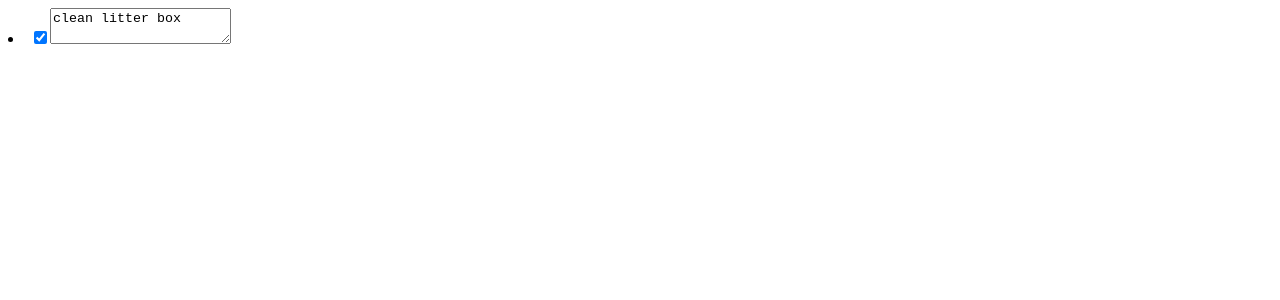
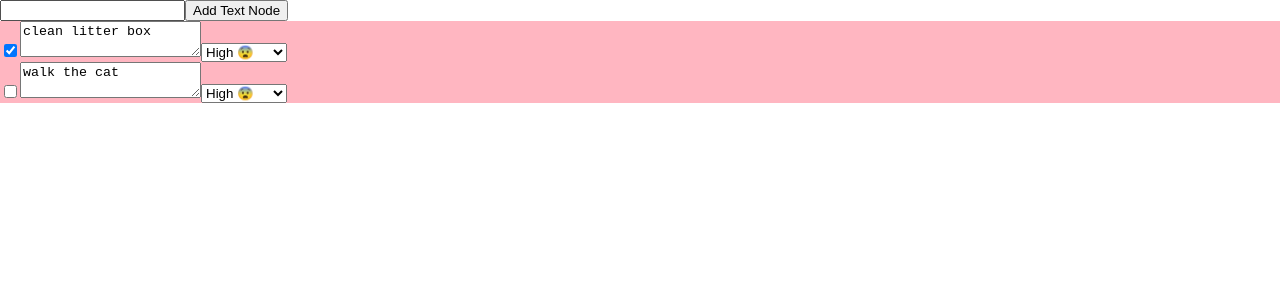
Before and after one commit to deaconpoon/text-app, a React (Create React App) app: page / in a window 1280 px wide. Shown: the top 300 px of the page. Built offline with nearby package versions, Linux system fonts and the light colour scheme.

Commit message:
Add TextNodeItem and TextNodeList component. Add priority feature

```diff
--- /dev/null
+++ b/src/AddTextNodeForm.tsx
@@ -0,0 +1,11 @@
+import React, { useState } from "react";
+
+export const AddTextNodeForm = () => {
+  const [newTextNode, setNewTextNode] = useState("");
+  return (
+    <form>
+      <input type="text"></input>
+      <button type="submit">Add Text Node</button>
+    </form>
+  );
+};
--- /dev/null
+++ b/src/App.css
@@ -0,0 +1,130 @@
+/* Reset*/
+
+html,
+body,
+div,
+span,
+applet,
+object,
+iframe,
+h1,
+h2,
+h3,
+h4,
+h5,
+h6,
+p,
+blockquote,
+pre,
+a,
+abbr,
+acronym,
+address,
+big,
+cite,
+code,
+del,
+dfn,
+em,
+img,
+ins,
+kbd,
+q,
+s,
+samp,
+small,
+strike,
+strong,
+sub,
+sup,
+tt,
+var,
+b,
+u,
+i,
+center,
+dl,
+dt,
+dd,
+ol,
+ul,
+li,
+fieldset,
+form,
+label,
+legend,
+table,
+caption,
+tbody,
+tfoot,
+thead,
+tr,
+th,
+td,
+article,
+aside,
+canvas,
+details,
+embed,
+figure,
+figcaption,
+footer,
+header,
+hgroup,
+menu,
+nav,
+output,
+ruby,
+section,
+summary,
+time,
+mark,
+audio,
+video {
+  margin: 0;
+  padding: 0;
+  border: 0;
+  font-size: 100%;
+  font: inherit;
+  vertical-align: baseline;
+}
+/* HTML5 display-role reset for older browsers */
+article,
+aside,
+details,
+figcaption,
+figure,
+footer,
+header,
+hgroup,
+menu,
+nav,
+section {
+  display: block;
+}
+body {
+  line-height: 1;
+}
+ol,
+ul {
+  list-style: none;
+}
+blockquote,
+q {
+  quotes: none;
+}
+blockquote:before,
+blockquote:after,
+q:before,
+q:after {
+  content: "";
+  content: none;
+}
+table {
+  border-collapse: collapse;
+  border-spacing: 0;
+}
+
+.textNode {
+  background-color: lightpink;
+}
--- a/src/App.tsx
+++ b/src/App.tsx
@@ -1,13 +1,63 @@
-import React from "react";
+import React, { useState } from "react";
+import "./App.css";
 import { TextNodeItem } from "./TextNodeItem";
+import { TextNodeList } from "./TextNodeList";
+import { AddTextNodeForm } from "./AddTextNodeForm";
 
-const textNodes: Array<TextNode> = [
+const initialTextNodes: Array<TextNode> = [
   { text: "clean litter box", complete: true, priority: 1 },
-  { text: "walk the cat", complete: false, priority: 2 },
+  { text: "walk the cat", complete: false, priority: 1 },
 ];
 
 const App: React.FC = () => {
-  return <TextNodeItem textNode={textNodes[0]}></TextNodeItem>;
+  const [textNodes, setTextNodes] = useState(initialTextNodes);
+
+  const toggleTextNode: ToggleTextNode = (selectedTextNode) => {
+    const newTextNode = textNodes.map((textNode) => {
+      if (textNode === selectedTextNode) {
+        return {
+          ...textNode,
+          complete: !textNode.complete,
+        };
+      }
+      return textNode;
+    });
+    setTextNodes(newTextNode);
+  };
+
+  //Map through textNodes, if it is the selected one, change the priority to the local state priority
+  const setTextNodePriority: SetTextNodePriority = (
+    selectedTextNode,
+    priority
+  ) => {
+    const newTextNode = textNodes.map((textNode) => {
+      if (textNode === selectedTextNode) {
+        return {
+          ...textNode,
+          priority: priority,
+        };
+      }
+      return textNode;
+    });
+    setTextNodes(newTextNode);
+  };
+
+  const addTextNode: AddTextNode = (newTextNode) => {
+    setTextNodes([
+      ...textNodes,
+      { text: newTextNode, complete: false, priority: 1 },
+    ]);
+  };
+  return (
+    <React.Fragment>
+      <AddTextNodeForm></AddTextNodeForm>
+      <TextNodeList
+        textNodes={textNodes}
+        toggleTextNode={toggleTextNode}
+        setTextNodePriority={setTextNodePriority}
+      ></TextNodeList>
+    </React.Fragment>
+  );
 };
 
 export default App;
--- a/src/TextNodeItem.tsx
+++ b/src/TextNodeItem.tsx
@@ -1,15 +1,47 @@
-import React from "react";
+import React, { useState, ChangeEvent, useEffect } from "react";
 
 interface TextNodeItemProps {
   textNode: TextNode;
+  toggleTextNode: ToggleTextNode;
+  setTextNodePriority: SetTextNodePriority;
 }
 
-export const TextNodeItem: React.FC<TextNodeItemProps> = ({ textNode }) => {
+export const TextNodeItem: React.FC<TextNodeItemProps> = ({
+  textNode,
+  toggleTextNode,
+  setTextNodePriority,
+}) => {
+  //set textNode.priority as local state - priority in initiation
+  const [priority, setPriority] = useState(textNode.priority);
+
+  //every time the select value change, set the textNode.priority to the new value
+
+  const handlePriority = (e: ChangeEvent<HTMLSelectElement>) => {
+    setPriority(Number(e.target.value));
+  };
+
+  useEffect(() => {
+    setTextNodePriority(textNode, priority);
+  }, [priority]);
+
   return (
-    <li>
+    <li className="textNode">
       <label>
-        <input type="checkbox" checked={textNode.complete}></input>
+        <input
+          type="checkbox"
+          checked={textNode.complete}
+          onChange={() => toggleTextNode(textNode)}
+        ></input>
         <textarea>{textNode.text}</textarea>
+        <select
+          onChange={handlePriority}
+          name="text-node"
+          id="text-node-select"
+        >
+          <option value="1">High 😨</option>
+          <option value="2">Normal 😉</option>
+          <option value="3">Low 🤤</option>
+        </select>
       </label>
     </li>
   );
--- /dev/null
+++ b/src/TextNodeList.tsx
@@ -0,0 +1,29 @@
+import React from "react";
+import { TextNodeItem } from "./TextNodeItem";
+
+interface TextNodeListProps {
+  textNodes: Array<TextNode>;
+  toggleTextNode: ToggleTextNode;
+  setTextNodePriority: SetTextNodePriority;
+}
+
+export const TextNodeList: React.FC<TextNodeListProps> = ({
+  textNodes,
+  toggleTextNode,
+  setTextNodePriority,
+}) => {
+  return (
+    <ul>
+      {textNodes.map((textNode) => {
+        return (
+          <TextNodeItem
+            key={textNode.text}
+            textNode={textNode}
+            toggleTextNode={toggleTextNode}
+            setTextNodePriority={setTextNodePriority}
+          ></TextNodeItem>
+        );
+      })}
+    </ul>
+  );
+};
```
Also changed, not shown: src/types.d.ts (+9 -0 lines).
